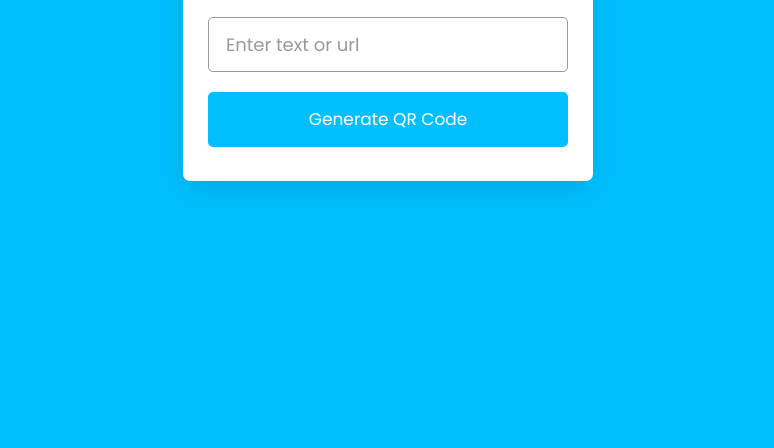
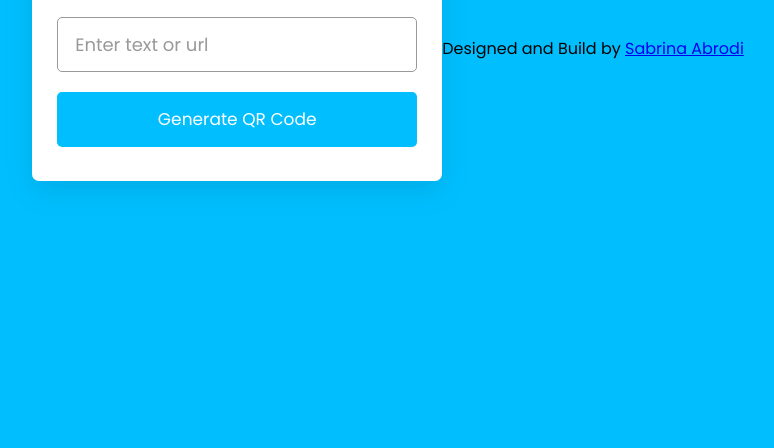
Before and after one commit to Sabrinascrib/QR-Code-Generator, a plain HTML site: page index.html in a window 1280 px wide. Shown: the part 352-800 px from the top of the page, without its empty margins (252-1026 px from the left). Drawn offline with Linux system fonts and the light colour scheme.

Commit message:
adding footer

```diff
--- a/index.html
+++ b/index.html
@@ -20,6 +20,15 @@
         <img src="" alt="qr-code" />
       </div>
     </div>
+
+    <footer>
+      <p>
+        Designed and Build by
+        <a href="https://github.com/Sabrinascrib/Anime-quotes"
+          >Sabrina Abrodi</a
+        >
+      </p>
+    </footer>
     <script src="app.js"></script>
   </body>
 </html>
```
